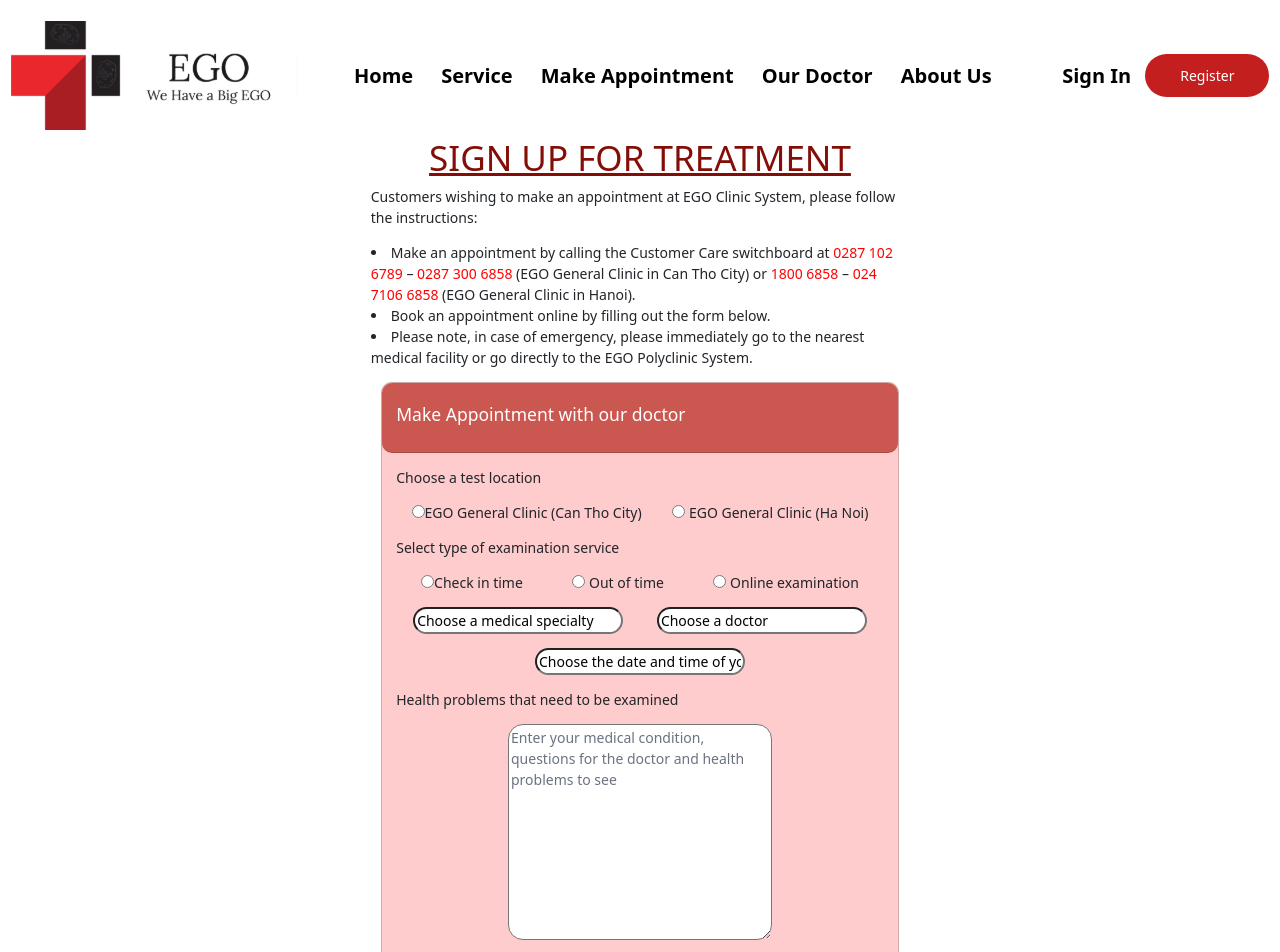
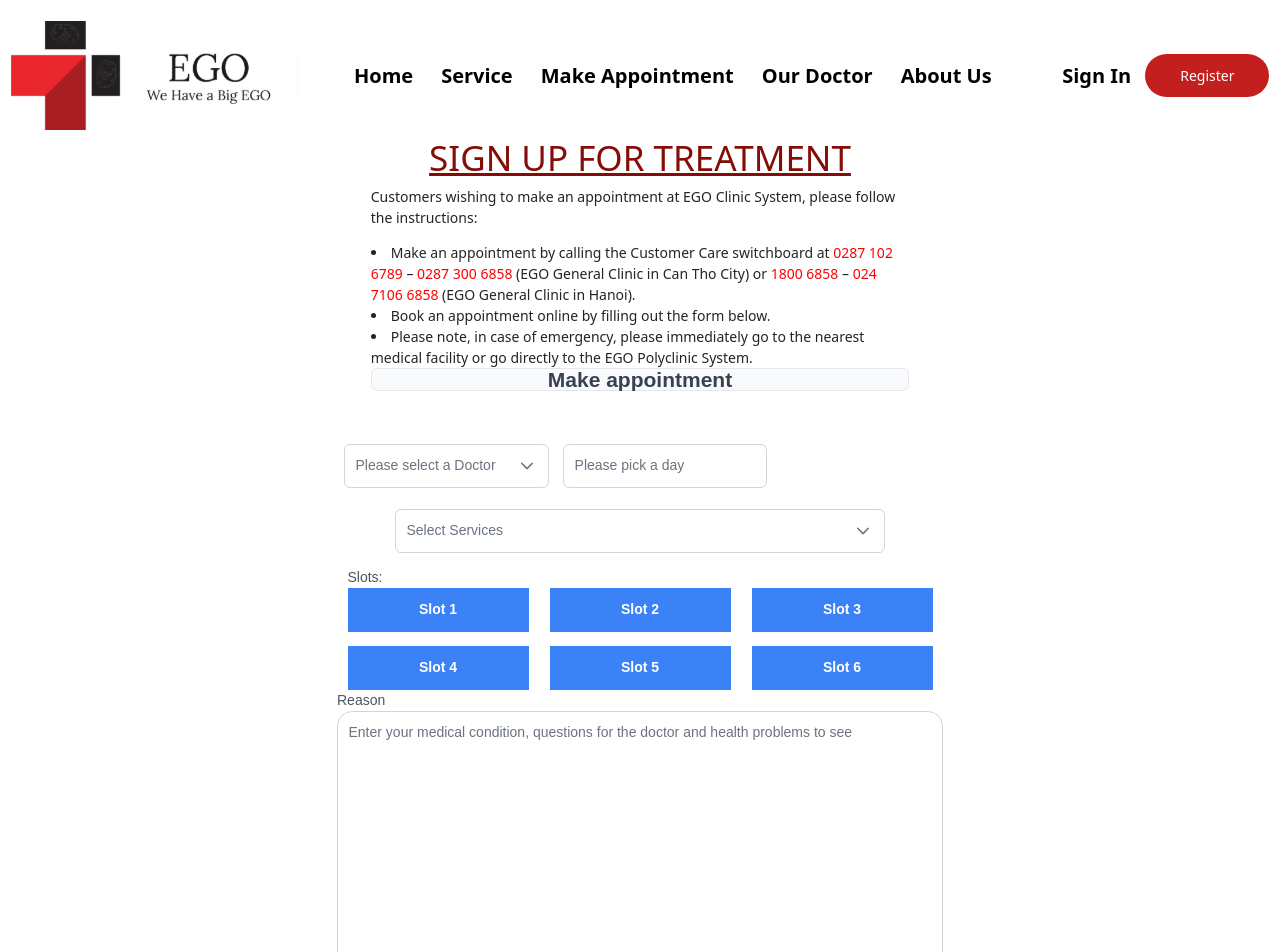
Before and after one commit to phongvtce150200/FECapstoneProject, a Vue app in the folder clinic-management-project/: page /Appointment in a window 1280 px wide. Shown: the top 952 px of the page. Built offline with nearby package versions, Linux system fonts and the light colour scheme; no server answers; sample sign-in values are in the browser's storage; a web font is replaced by a local one.

Commit message:
udpated appointmentUI 08/03/23

```diff
--- a/clinic-management-project/src/views/appointment.vue
+++ b/clinic-management-project/src/views/appointment.vue
@@ -23,6 +23,117 @@
           nearest medical facility or go directly to the EGO Polyclinic System.
         </li>
       </div>
+      <Fieldset legend="Make appointment">
+        <div
+          class="container mt-3"
+          style="display: flex; justify-content: center"
+        >
+          <div class="d-flex flex-column">
+            <div class="p-2">
+              <div class="d-flex flex-row">
+                <div class="p-2">
+                  <Dropdown
+                    v-model="selectDocs"
+                    :options="doctors"
+                    optionLabel="user.fullName"
+                    placeholder="Please select a Doctor"
+                  />
+                </div>
+                <div class="p-2">
+                  <div class="field col-12 md:col-4">
+                    <Calendar
+                      inputId="datetemplate"
+                      v-model="date12"
+                      placeholder="Please pick a day"
+                    >
+                      <template #date="slotProps">
+                        <strong
+                          v-if="
+                            slotProps.date.day > 10 && slotProps.date.day < 15
+                          "
+                          class="special-day"
+                          >{{ slotProps.date.day }}</strong
+                        >
+                        <template v-else>{{ slotProps.date.day }}</template>
+                      </template>
+                    </Calendar>
+                  </div>
+                </div>
+              </div>
+            </div>
+            <div class="p-2">
+              <div class="d-flex justify-content-around">
+                <MultiSelect
+                  v-model="selectServices"
+                  :options="services"
+                  optionLabel="serviceName"
+                  placeholder="Select Services"
+                  display="chip"
+                  :filter="true"
+                />
+              </div>
+            </div>
+            <div class="p-2">
+              <div class="container">
+                <span>Slots:</span>
+                <div class="row mb-3">
+                  <div class="col-sm-4">
+                    <Button
+                      label="Slot 1"
+                      class="w-100"
+                      v-model="slot1"
+                      :disabled="disabledButtons[0]"
+                    />
+                  </div>
+                  <div class="col-sm-4">
+                    <Button label="Slot 2" class="w-100" v-model="slot2" />
+                  </div>
+                  <div class="col-sm-4">
+                    <Button label="Slot 3" class="w-100" v-model="slot3" />
+                  </div>
+                </div>
+                <div class="row">
+                  <div class="col-sm-4">
+                    <Button label="Slot 4" class="w-100" v-model="slot4" />
+                  </div>
+                  <div class="col-sm-4">
+                    <Button label="Slot 5" class="w-100" v-model="slot5" />
+                  </div>
+                  <div class="col-sm-4">
+                    <Button label="Slot 6" class="w-100" v-model="slot6" />
+                  </div>
+                </div>
+              </div>
+              <span>Reason</span>
+              <div class="d-flex justify-content-around mb-3">
+                <div>
+                  <Textarea
+                    :autoResize="false"
+                    rows="15"
+                    cols="70"
+                    placeholder="Enter your medical condition, questions for the doctor and health problems to see"
+                  />
+                  <!-- <textarea
+                  name=""
+                  id=""
+                  cols="30"
+                  rows="10"
+                  placeholder="Enter your medical condition, questions for the doctor and health problems to see"
+                ></textarea> -->
+                </div>
+              </div>
+              <a
+                href="#"
+                class="submit-button d-flex justify-content-center"
+                style="text-decoration: none"
+              >
+                <span class="text-white text-decoration-none">Submit</span>
+              </a>
+            </div>
+          </div>
+        </div>
+      </Fieldset>
+
       <div
         class="container mt-3"
         style="display: flex; justify-content: center"
@@ -37,9 +148,8 @@
               align-items: center;
               display: flex;
             "
-          >
-            <h5 class="text-white">Make Appointment with our doctor</h5>
-          </div>
+          ></div>
+
           <div class="card-body">
             <p class="card-text">Choose a test location</p>
             <div class="d-flex justify-content-around mb-3">
@@ -95,7 +205,179 @@
     </div>
   </div>
 </template>
+<script>
+import { HTTP } from "@/axios";
+
+export default {
+  data() {
+    return {
+      date12: null,
+      selectServices: null,
+      services: [],
+      doctors: [],
+      schedules: [],
+      disabledButtons: [],
+      selectDocs: null,
+      appointment: {
+        DoctorId: null,
+        PatientId: localStorage.getItem("PatientId"),
+        AppointmentDetails: {
+          Service: {
+            Id: null,
+          },
+          Reason: null,
+          SubTotal: null,
+        },
+      },
+      slot1: "",
+      slot2: "",
+      slot3: "",
+      slot4: "",
+      slot5: "",
+      slot6: "",
+    };
+  },
+  async created() {
+    this.getAllServices();
+    this.getAllDocs();
+    await this.getDocApms();
+    this.createSlot();
+  },
+  methods: {
+    async getAllServices() {
+      this.loading = true;
+      // eslint-disable-next-line no-unused-vars
+      HTTP.get("Services")
+        .then((response) => {
+          this.services = response.data;
+        })
+        .catch((error) => {
+          console.log(error);
+        });
+      this.loading = false;
+    },
+    async getAllDocs() {
+      this.loading = true;
+      await HTTP.get("Doctor/GetAllDoctor")
+        .then((response) => {
+          this.doctors = response.data;
+        })
+        .catch((error) => {
+          console.log(error);
+        });
+      this.loading = false;
+    },
+    async getDocApms() {
+      this.loading = true;
+      await HTTP.get(
+        `ReservedSchedules/GetDocScheduleByDate?DocId=1&date=3%2F8%2F2022`
+      )
+        .then((response) => {
+          this.schedules = response.data;
+        })
+        .catch((error) => {
+          console.log(error);
+        });
+      this.checkSlot();
+      this.loading = false;
+    },
+    createSlot() {
+      const date1 = new Date();
+      date1.setHours(8, 0, 0, 0);
+      this.slot1 = date1;
+
+      const date2 = new Date();
+      date2.setHours(9, 30, 0, 0);
+      this.slot2 = date2;
+
+      const date3 = new Date();
+      date3.setHours(11, 0, 0, 0);
+      this.slot3 = date3;
+
+      const date4 = new Date();
+      date4.setHours(14, 0, 0, 0);
+      this.slot4 = date4;
+
+      const date5 = new Date();
+      date5.setHours(15, 30, 0, 0);
+      this.slot5 = date5;
+
+      const date6 = new Date();
+      date6.setHours(17, 0, 0, 0);
+      this.slot6 = date6;
+    },
+    // checkSlot() {
+    //   const slotTimes = [
+    //     this.slot1,
+    //     this.slot2,
+    //     this.slot3,
+    //     this.slot4,
+    //     this.slot5,
+    //     this.slot6,
+    //   ];
+
+    //   const results = slotTimes.map((slotTime) => {
+    //     console.log(slotTime.getHours());
+    //     const slotTimeHour = slotTime.getHours();
+    //     for (let i = 0; i < this.schedules.length; i++) {
+    //       const scheduleTime = new Date(this.schedules[i].start);
+    //       const scheduleTimeHour = scheduleTime.getHours();
+
+    //       if (slotTimeHour === scheduleTimeHour) {
+    //         return true;
+    //       }
+    //     }
+    //     return false;
+    //   });
+    //   this.disabledButtons = results;
+    //   console.log(this.disabledButtons);
+    //   return results;
+    // },
+    checkSlot() {
+      const slotTimes = [
+        this.slot1,
+        this.slot2,
+        this.slot3,
+        this.slot4,
+        this.slot5,
+        this.slot6,
+      ];
+      const disabledButtons = [];
+
+      for (let i = 0; i < slotTimes.length; i++) {
+        if (slotTimes[i] instanceof Date) {
+          const slotTime = slotTimes[i];
+          for (let j = 0; j < this.schedules.length; j++) {
+            const scheduleTime = new Date(this.schedules[j].start);
+            if (slotTime.getHours() === scheduleTime.getHours()) {
+              disabledButtons.push(true);
+              break;
+            }
+          }
+          if (disabledButtons.length === i) {
+            disabledButtons.push(false);
+          }
+        } else {
+          disabledButtons.push(false);
+        }
+      }
+
+      return disabledButtons;
+    },
+  },
+};
+</script>
 <style scoped>
+.p-multiselect {
+  width: 35rem;
+}
+.p-fieldset-legend {
+  color: #840e07;
+}
+.fieldset p {
+  line-height: 1.5;
+  margin: 0;
+}
 .container {
   font-weight: 400;
 }
```
Also changed, not shown: clinic-management-project/src/main.js (+7 -0 lines).
